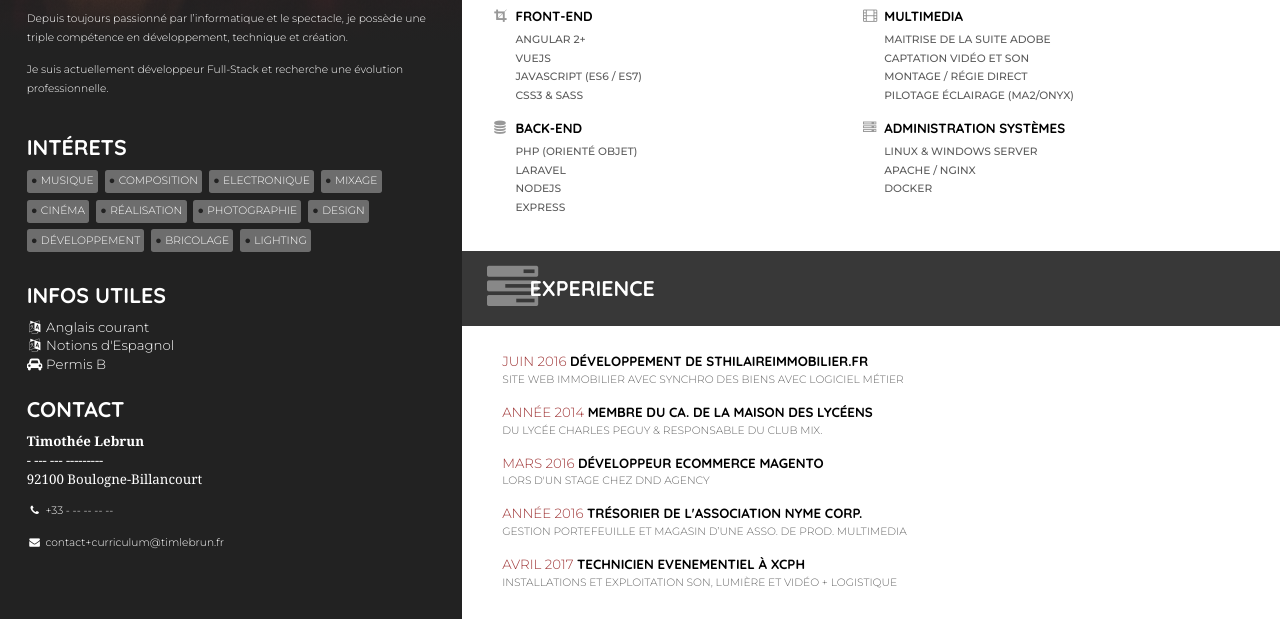
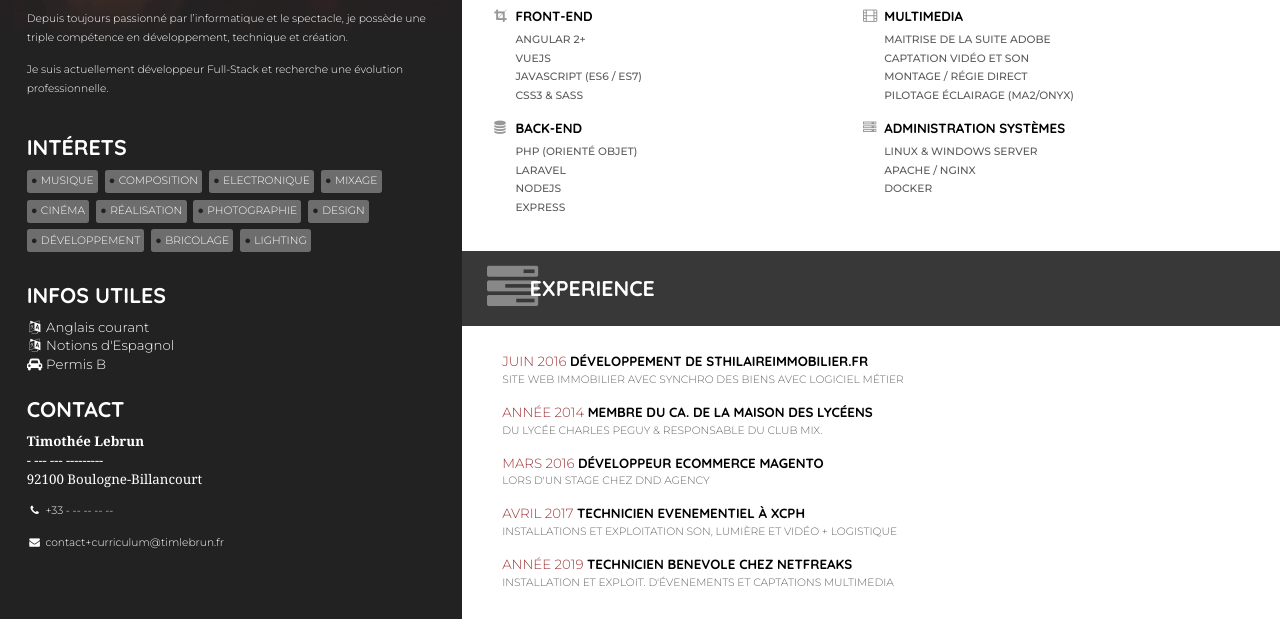
Before and after one commit to timlebrun/curriculum, a website: page src/index.html in a window 1280 px wide. Shown: the part 513-1132 px from the top of the page. Drawn offline with Linux system fonts and the light colour scheme.

Commit message:
:speech_balloon: Updating experience to more appropriate

```diff
--- a/src/index.html
+++ b/src/index.html
@@ -101,14 +101,14 @@
                         <legend>lors d'un stage chez DnD Agency</legend>
                     </li>
                     <li>
-                        <time>Année 2016</time>
-                        <h3>Trésorier de l'association Nyme Corp.</h3>
-                        <legend>Gestion portefeuille et magasin d’une asso. de prod. multimedia</legend>
-                    </li>
-                    <li>
                         <time>Avril 2017</time>
                         <h3>Technicien Evenementiel à XCPH</h3>
                         <legend>Installations et exploitation son, lumière et vidéo + logistique</legend>
+                    </li>
+                    <li>
+                        <time>Année 2019</time>
+                        <h3>Technicien Benevole chez NetFreaks</h3>
+                        <legend>Installation et exploit. d'évenements et captations multimedia</legend>
                     </li>
                 </ol>
             </section>
```
